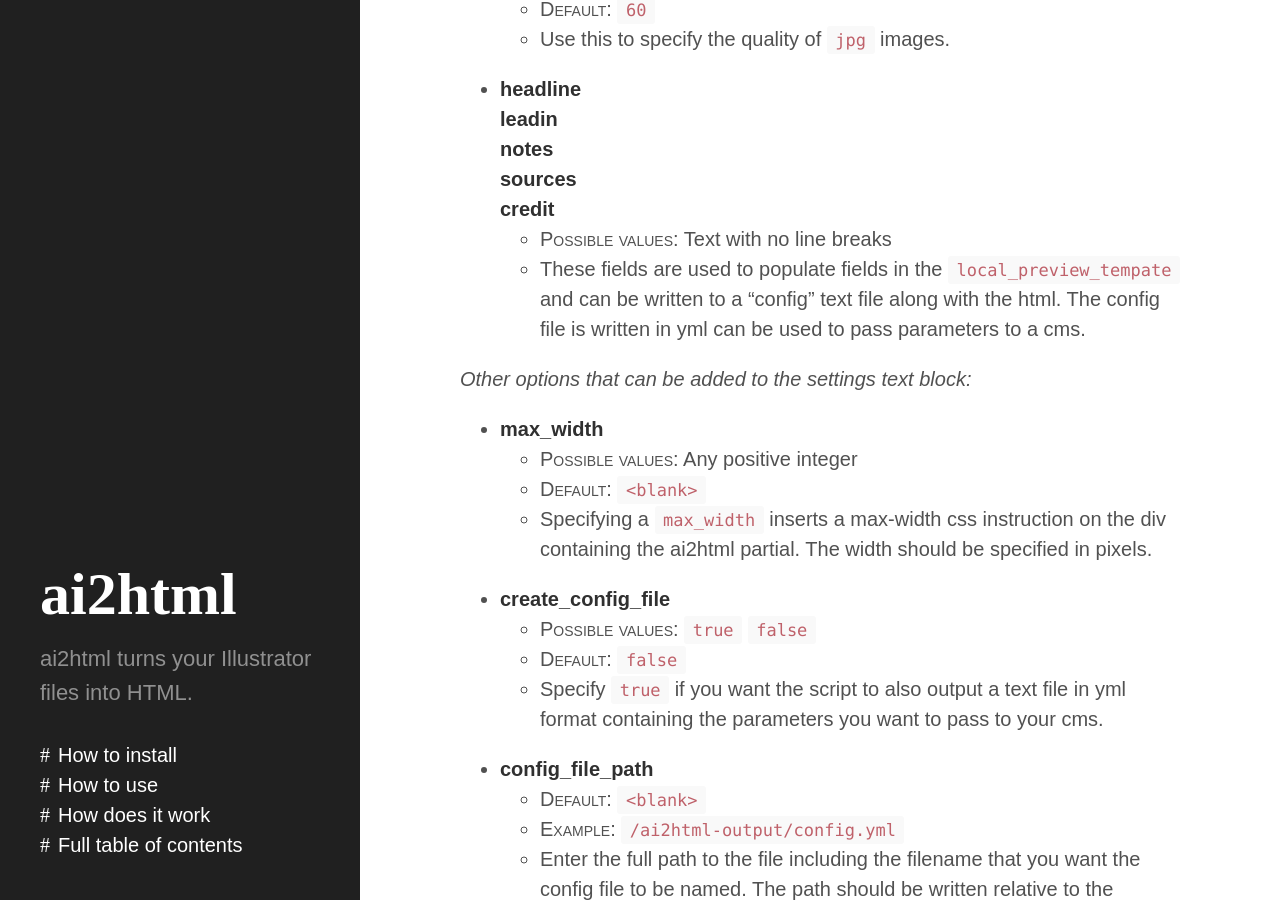
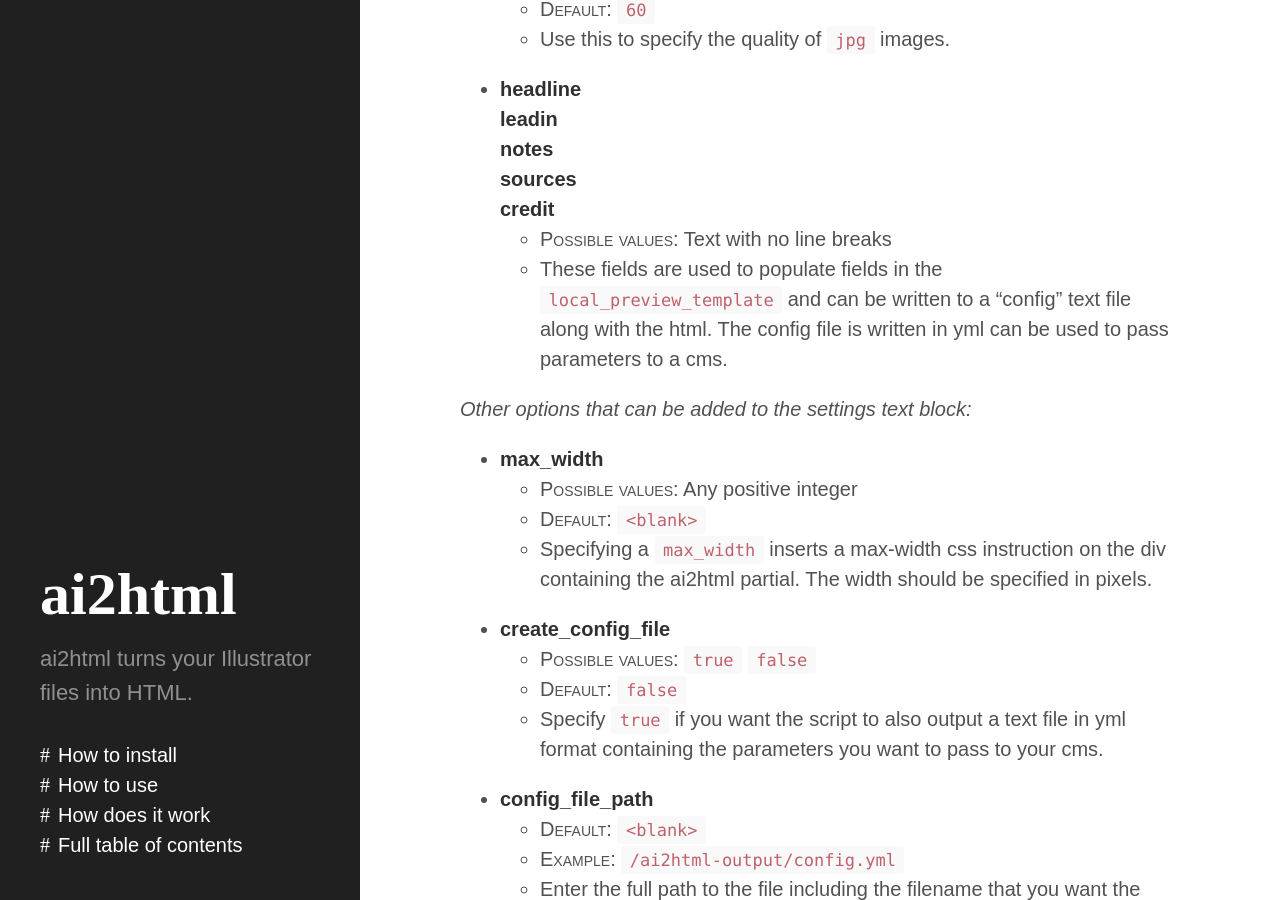
Before and after one commit to newsdev/ai2html, a Jekyll site: the page built from index.md, in a window 1280 px wide and 900 px high, scrolled down 4527 px. Built offline with Jekyll 4.4.1, drawn with Linux system fonts in a browser that asks for light colours; Markdown is read by kramdown in place of the engine named in the settings.

Commit message:
Sync README.md in master branch to index.md in gh-pages

```diff
--- a/index.md
+++ b/index.md
@@ -111,7 +111,7 @@
   - Use this to specify the quality of `jpg` images.
 - **headline**<br>**leadin**<br>**notes**<br>**sources**<br>**credit**
   - <span style="font-variant: small-caps">Possible values</span>: Text with no line breaks
-  - These fields are used to populate fields in the `local_preview_tempate` and can be written to a “config” text file along with the html. The config file is written in yml can be used to pass parameters to a cms.
+  - These fields are used to populate fields in the `local_preview_template` and can be written to a “config” text file along with the html. The config file is written in yml can be used to pass parameters to a cms.
 
 *Other options that can be added to the settings text block:*
 
```
